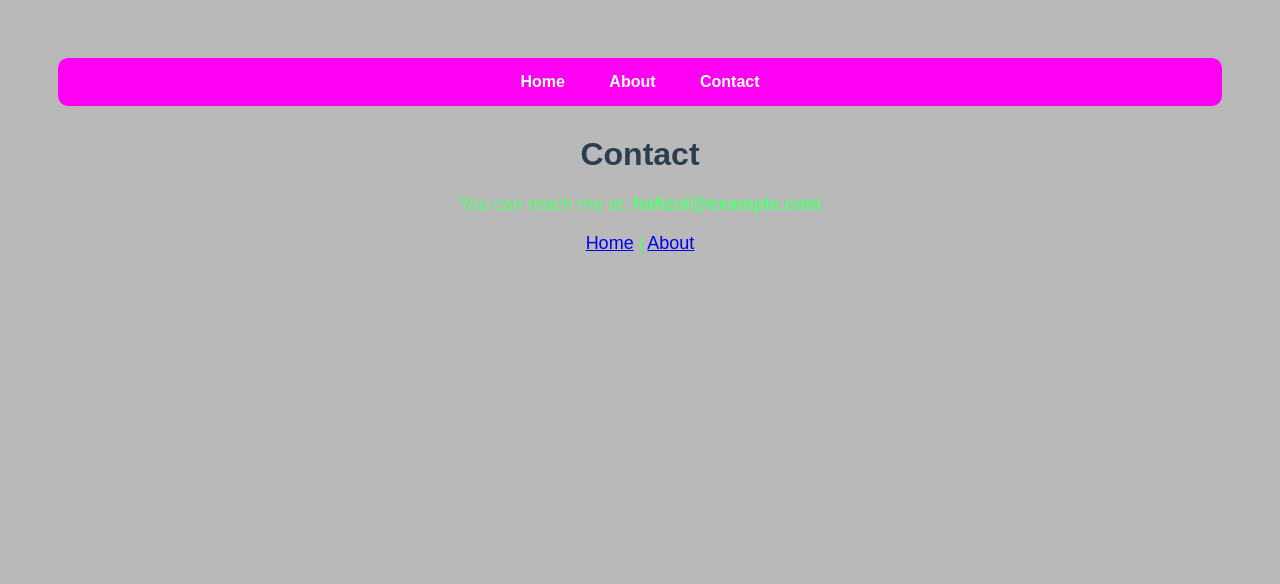
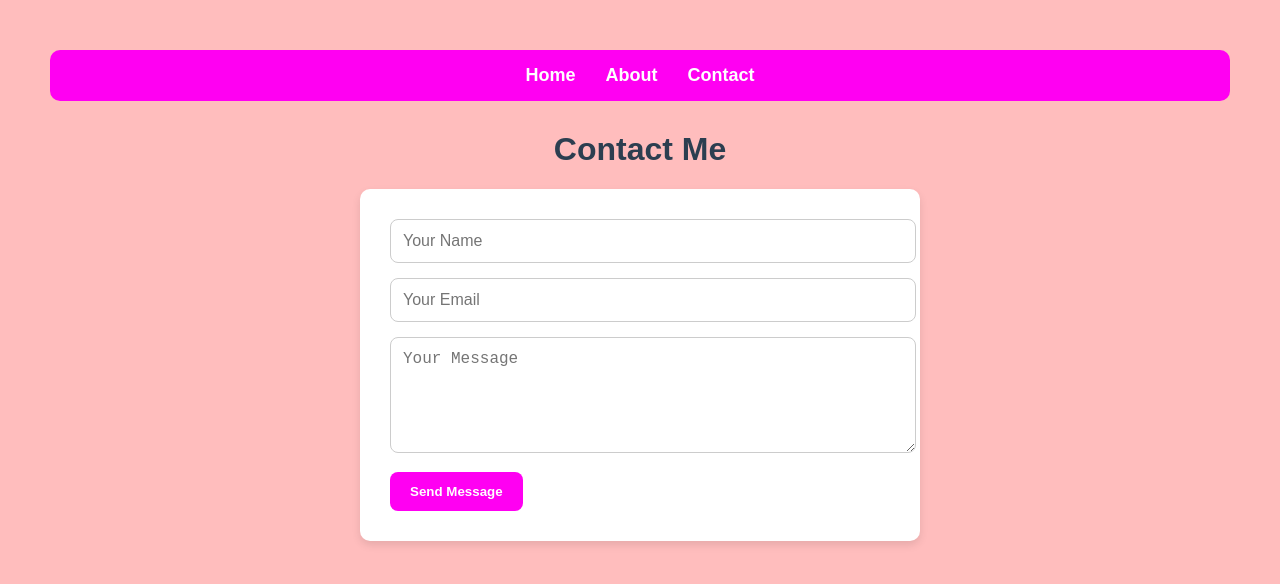
Before and after one commit to pzul94/my-portfolio, a website: page contact.html in a window 1280 px wide. Drawn offline with Linux system fonts and the light colour scheme.

Commit message:
Add Contact

```diff
--- a/contact.html
+++ b/contact.html
@@ -1,17 +1,27 @@
 <!DOCTYPE html>
-<html>
+<html lang="en">
 <head>
-  <title>Contact</title>
-  <link rel="stylesheet" href="style.css">
+  <meta charset="UTF-8" />
+  <meta name="viewport" content="width=device-width, initial-scale=1" />
+  <title>Contact Me</title>
+  <link rel="stylesheet" href="style.css" />
 </head>
 <body>
+
   <nav>
     <a href="index.html">Home</a>
     <a href="about.html">About</a>
     <a href="contact.html">Contact</a>
   </nav>
-  <h1>Contact</h1>
-  <p>You can reach me at: <strong>hafizul@example.com</strong></p>
-  <p><a href="index.html">Home</a> | <a href="about.html">About</a></p>
+
+  <h1>Contact Me</h1>
+
+  <form class="contact-form">
+    <input type="text" placeholder="Your Name" required />
+    <input type="email" placeholder="Your Email" required />
+    <textarea rows="5" placeholder="Your Message" required></textarea>
+    <button type="submit">Send Message</button>
+  </form>
+
 </body>
 </html>
--- a/style.css
+++ b/style.css
@@ -1,8 +1,9 @@
 body {
-    background-color: #b9b9b9;
+  background-color: #ffbdbd;
   font-family: Arial, sans-serif;
   text-align: center;
   padding: 50px;
+  margin: 0;
 }
 
 h1 {
@@ -17,18 +18,59 @@ body {
 nav {
   background-color: #ff00f2;
   padding: 15px;
-    text-align: center;
+  display: flex;
+  justify-content: center;
+  gap: 30px;
   border-radius: 10px;
   margin-bottom: 30px;
+  flex-wrap: wrap;
 }
 
 nav a {
   color: white;
-    margin: 0 20px;
   text-decoration: none;
   font-weight: bold;
+  font-size: 18px;
+  transition: color 0.3s ease, transform 0.3s ease;
 }
 
 nav a:hover {
+  color: #00ffd5;
+  transform: scale(1.1);
   text-decoration: underline;
 }
+
+.contact-form {
+  max-width: 500px;
+  margin: 0 auto;
+  text-align: left;
+  background-color: white;
+  padding: 30px;
+  border-radius: 10px;
+  box-shadow: 0px 4px 8px rgba(0,0,0,0.1);
+}
+
+.contact-form input,
+.contact-form textarea {
+  width: 100%;
+  margin-bottom: 15px;
+  padding: 12px;
+  border: 1px solid #ccc;
+  border-radius: 8px;
+  font-size: 16px;
+}
+
+.contact-form button {
+  background-color: #ff00f2;
+  color: white;
+  padding: 12px 20px;
+  border: none;
+  border-radius: 8px;
+  font-weight: bold;
+  cursor: pointer;
+  transition: background-color 0.3s ease;
+}
+
+.contact-form button:hover {
+  background-color: #d600c5;
+}
```
Lines whose indentation alone changed are shown as unchanged.
